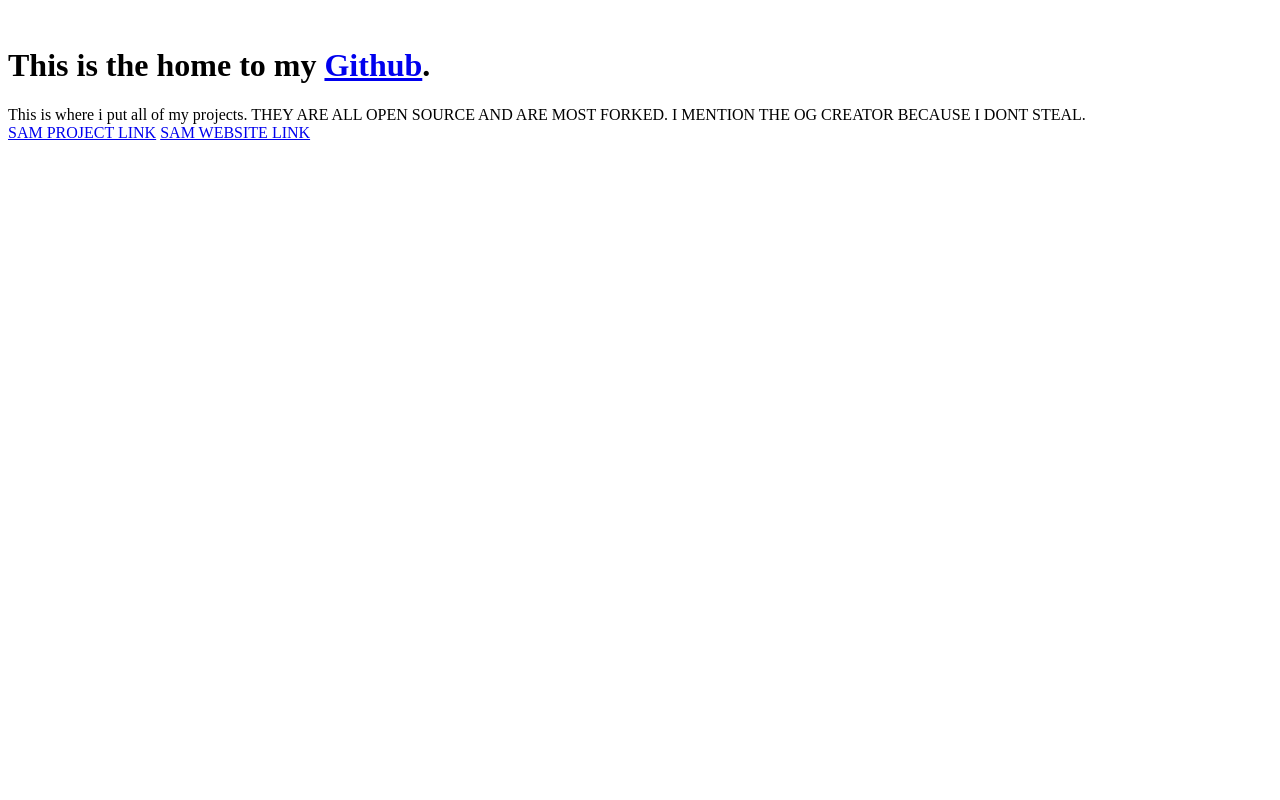
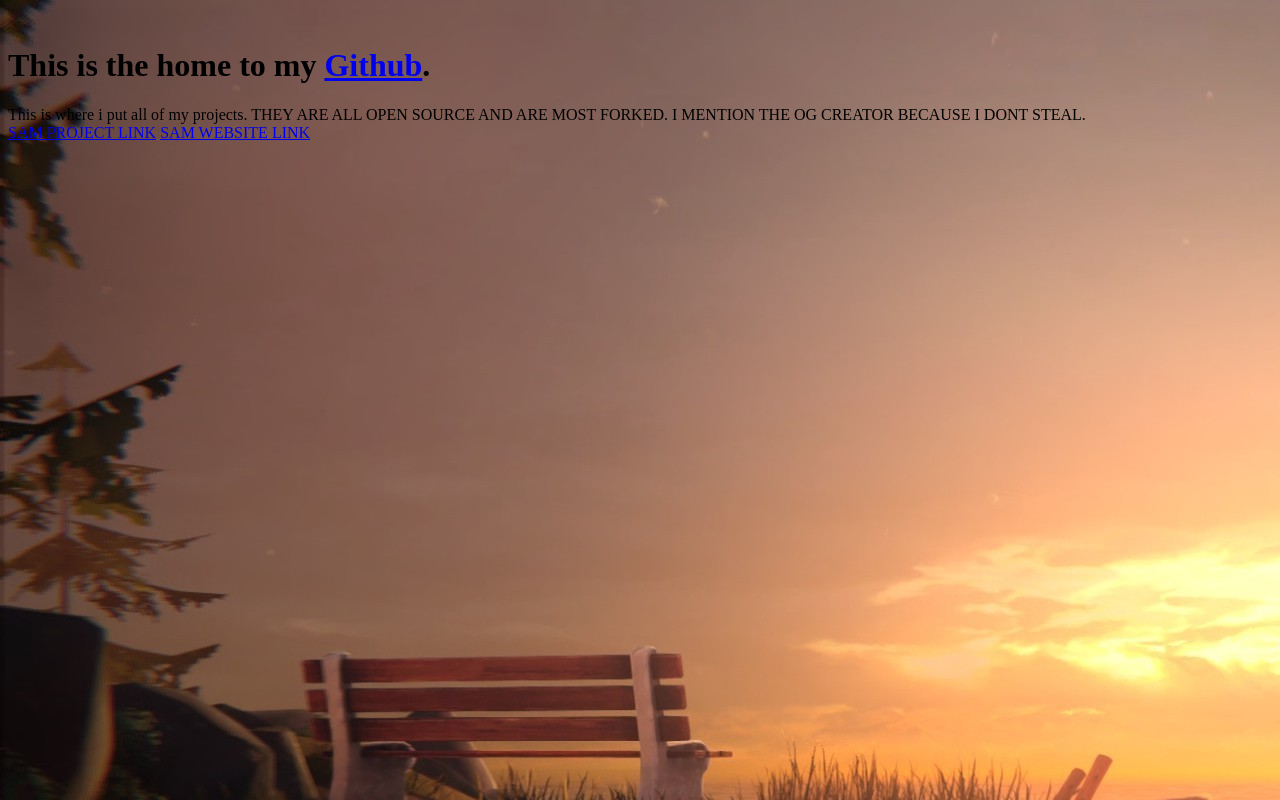
Before and after one commit to DriftPlayZ/home, a plain HTML site: page index.html in a window 1280 px wide. Drawn offline with Linux system fonts and the light colour scheme.

Commit message:
Update index.html

```diff
--- a/index.html
+++ b/index.html
@@ -4,7 +4,7 @@
 <head>
 </head>
 <body>
-  <Body background="bckgrnd.jpg"> <br>
+  <Body background="High_resolution_wallpaper_background_ID_77700720685.jpg"> <br>
 
 <h1>This is the home to my <a href="https://github.com/DriftPlayZ">Github</a>.</h1>
 <div>This is where i put all of my projects. THEY ARE ALL OPEN SOURCE AND ARE MOST FORKED. I MENTION THE OG CREATOR BECAUSE I DONT STEAL.</div>
```
